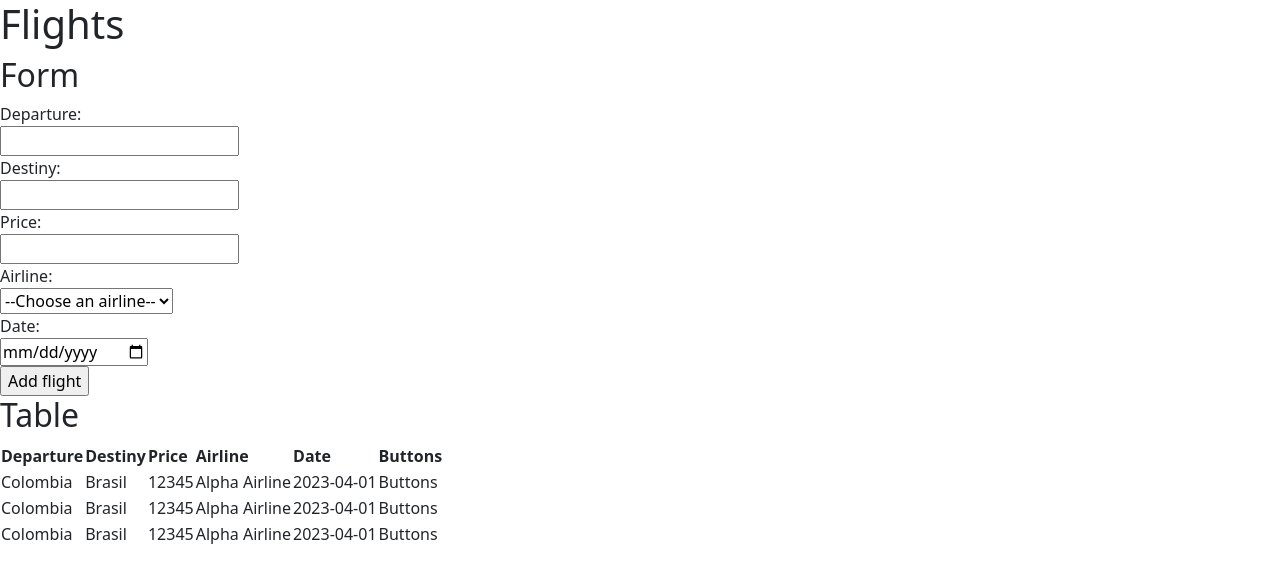
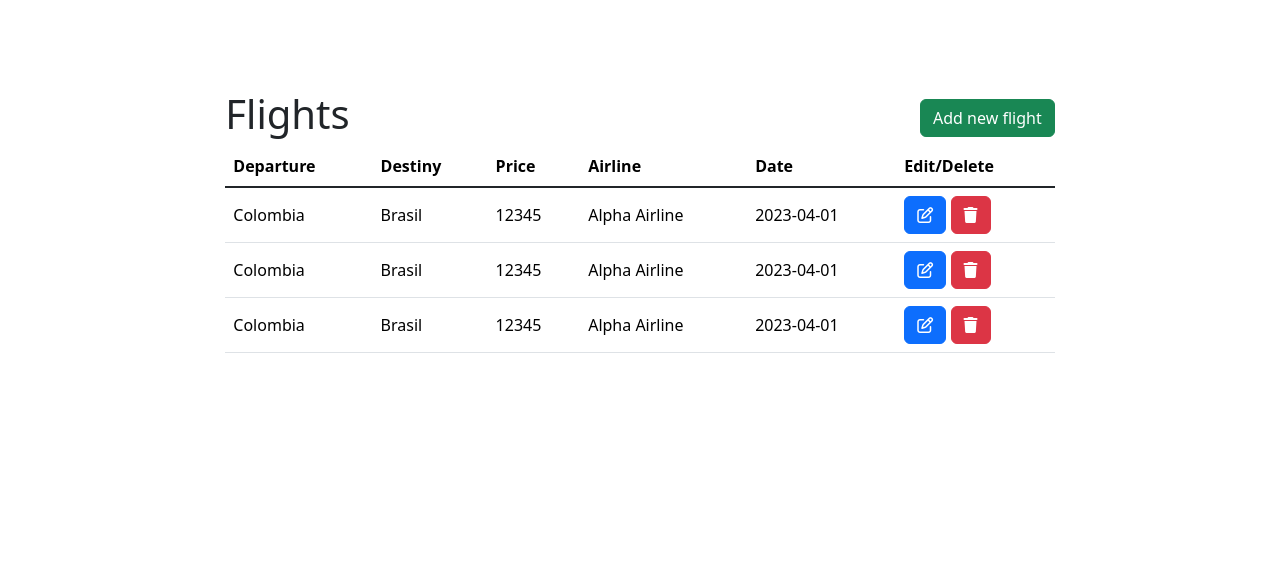
Before and after one commit to enriquesb/crud-app-flights, a Node server app: page / in a window 1280 px wide. Shown: the top 583 px of the page. Run offline with Node 20, Linux system fonts and the light colour scheme; some libraries are stand-ins or nearby versions.

Commit message:
Add style to home page

```diff
--- a/app.js
+++ b/app.js
@@ -8,9 +8,14 @@ const connection = mysql.createConnection(process.env.DATABASE_URL);
 connection.connect();
 
 app.set("view engine", "ejs");
+app.use(express.static("public"));
 
 app.get("/", (req, res) => {
   res.render("index", { foo: "FOO" });
+});
+
+app.get("/new_flight", (req, res) => {
+  res.render("new", { foo: "FOO" });
 });
 
 app.get("/rows", (req, res) => {
--- a/package.json
+++ b/package.json
@@ -2,7 +2,7 @@
   "name": "crud-app-flights",
   "version": "1.0.0",
   "description": "Web App to display information about a set of flights stored in a database.",
-  "main": "index.js",
+  "main": "app.js",
   "scripts": {
     "test": "echo \"Error: no test specified\" && exit 1",
     "start": "nodemon app.js"
--- /dev/null
+++ b/public/css/styles.css
@@ -0,0 +1,3 @@
+.main-div {
+  margin-top: 90px;
+}
--- a/views/index.ejs
+++ b/views/index.ejs
@@ -10,41 +10,48 @@
       integrity="sha384-GLhlTQ8iRABdZLl6O3oVMWSktQOp6b7In1Zl3/Jr59b6EGGoI1aFkw7cmDA6j6gD"
       crossorigin="anonymous"
     />
-
+    <link rel="stylesheet" href="css/styles.css">
+    <script src="https://kit.fontawesome.com/3bfaead41e.js" crossorigin="anonymous"></script>
     <title>Flights</title>
   </head>
   <body>
-    <main>
+    <main class="main-div">
+      <div class="container-fluid">
+        <div class="row">
+          <div class="col-2"></div>
+          <div class="col-8">
+
+            <div class="d-flex justify-content-between">
+                <div>
                   <h1>Flights</h1>
-      <h2>Form</h2>
-      <form action="/" method="post">
-        <label>Departure:</label><br />
-        <input type="text" name="departure" /><br />
-        <label>Destiny:</label><br />
-        <input type="text" name="destiny" /><br />
-        <label>Price:</label><br />
-        <input type="number" name="price" /><br />
-        <label>Airline:</label><br />
-        <select name="airline" required>
-          <option value="">--Choose an airline--</option>
-          <option value="Alpha Airline">Alpha Airline</option>
-          <option value="Omega Airline">Omega Airline</option>
-        </select>
-        <br />
-        <label>Date:</label><br />
-        <input type="date" name="date" /><br />
-        <input type="submit" value="Add flight" />
-      </form>
+                </div>
+                <div class="d-flex align-items-center">
+                  <button type="button" class="btn btn-success">Add new flight</button>
+              </div>
+            </div>
 
-      <h2>Table</h2>
-      <table>
+            <table class="table table-hover align-middle">
+              <thead>
                 <tr>
                 <th>Departure</th>
                 <th>Destiny</th>
                 <th>Price</th>
                 <th>Airline</th>
                 <th>Date</th>
-          <th>Buttons</th>
+                <th>Edit/Delete</th>
+              </tr>
+              </thead>
+              <tbody class="table-group-divider">
+                <tr>
+                <td>Colombia</td>
+                <td>Brasil</td>
+                <td>12345</td>
+                <td>Alpha Airline</td>
+                <td>2023-04-01</td>
+                <td>
+                  <button type="button" class="btn btn-primary"><i class="fa-regular fa-pen-to-square"></i></button>
+                  <button type="button" class="btn btn-danger"><i class="fa-solid fa-trash"></i></button>
+                </td>
               </tr>
               <tr>
                 <td>Colombia</td>
@@ -52,7 +59,10 @@
                 <td>12345</td>
                 <td>Alpha Airline</td>
                 <td>2023-04-01</td>
-          <td>Buttons</td>
+                <td>
+                  <button type="button" class="btn btn-primary"><i class="fa-regular fa-pen-to-square"></i></button>
+                  <button type="button" class="btn btn-danger"><i class="fa-solid fa-trash"></i></button>
+                </td>
               </tr>
               <tr>
                 <td>Colombia</td>
@@ -60,17 +70,19 @@
                 <td>12345</td>
                 <td>Alpha Airline</td>
                 <td>2023-04-01</td>
-          <td>Buttons</td>
-        </tr>
-        <tr>
-          <td>Colombia</td>
-          <td>Brasil</td>
-          <td>12345</td>
-          <td>Alpha Airline</td>
-          <td>2023-04-01</td>
-          <td>Buttons</td>
+                <td>
+                  <button type="button" class="btn btn-primary"><i class="fa-regular fa-pen-to-square"></i></button>
+                  <button type="button" class="btn btn-danger"><i class="fa-solid fa-trash"></i></button>
+                </td>
+              </tbody>
+
+
               </tr>
             </table>
+          </div>
+          <div class="col-2"></div>
+        </div>
+      </div>
     </main>
     <script
       src="https://cdn.jsdelivr.net/npm/bootstrap@5.3.0-alpha1/dist/js/bootstrap.bundle.min.js"
```
Lines whose indentation alone changed are shown as unchanged.
